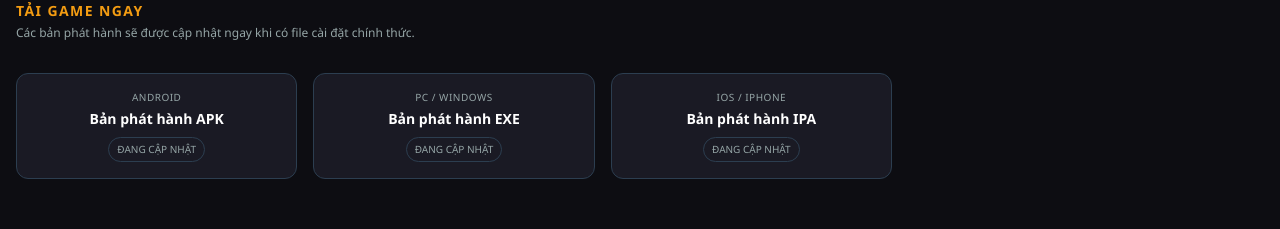
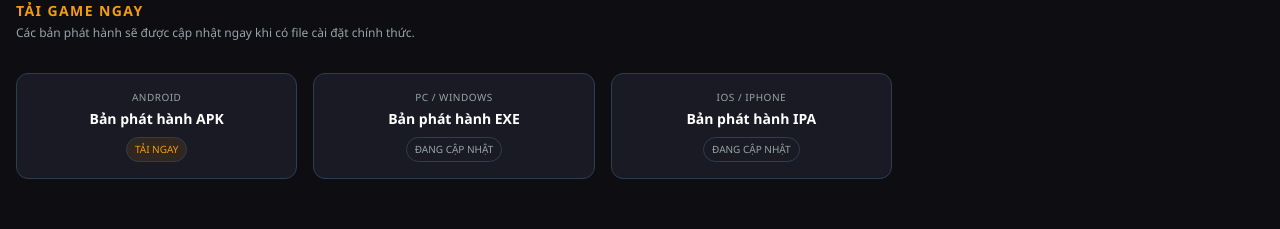
Before and after one commit to lynxdarealest/web, a React (Vite) app: page / in a window 1280 px wide. Shown: the part 2642-2871 px from the top of the page. Built offline with nearby package versions, Linux system fonts and the light colour scheme; no server answers.

Commit message:
Update APK download link for Android

```diff
--- a/src/components/DownloadSection.tsx
+++ b/src/components/DownloadSection.tsx
@@ -1,5 +1,10 @@
 const DOWNLOAD_OPTIONS = [
-  { platform: "Android", packageType: "APK", label: "Đang cập nhật" },
+  {
+    platform: "Android",
+    packageType: "APK",
+    label: "Tải ngay",
+    link: "https://drive.google.com/file/d/1DrSXf9kp24gA14P-TniHH4CVgivxyr3i/view?usp=drive_link",
+  },
   { platform: "PC / Windows", packageType: "EXE", label: "Đang cập nhật" },
   { platform: "iOS / iPhone", packageType: "IPA", label: "Đang cập nhật" },
 ];
@@ -14,6 +19,21 @@ export default function DownloadSection() {
 
       <div className="grid grid-cols-1 sm:grid-cols-3 gap-4">
         {DOWNLOAD_OPTIONS.map((item) => (
+          item.link ? (
+            <a
+              key={item.platform}
+              href={item.link}
+              target="_blank"
+              rel="noopener noreferrer"
+              className="bg-card border border-border p-4 rounded-lg text-center cursor-pointer hover:border-primary hover:bg-[#252533] transition-all group block"
+            >
+              <span className="text-[10px] text-muted-foreground uppercase tracking-wider block mb-1">{item.platform}</span>
+              <span className="text-sm font-bold block">Bản phát hành {item.packageType}</span>
+              <span className="mt-2 inline-flex rounded-full border border-border px-2 py-1 text-[10px] uppercase text-primary bg-primary/10">
+                {item.label}
+              </span>
+            </a>
+          ) : (
             <div
               key={item.platform}
               className="bg-card border border-border p-4 rounded-lg text-center cursor-pointer hover:border-primary hover:bg-[#252533] transition-all group"
@@ -24,6 +44,7 @@ export default function DownloadSection() {
                 {item.label}
               </span>
             </div>
+          )
         ))}
       </div>
     </section>
```
Lines whose indentation alone changed are shown as unchanged.
